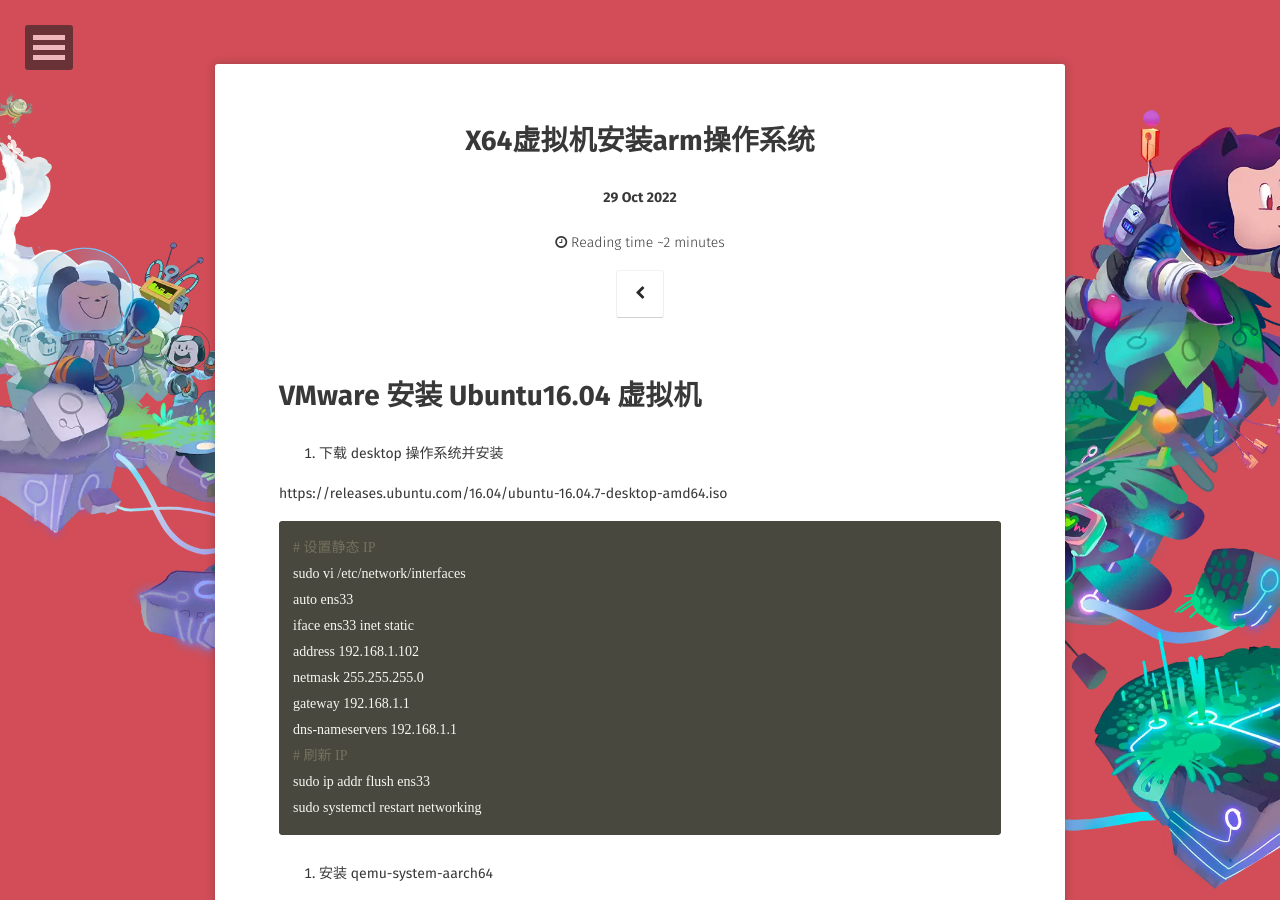
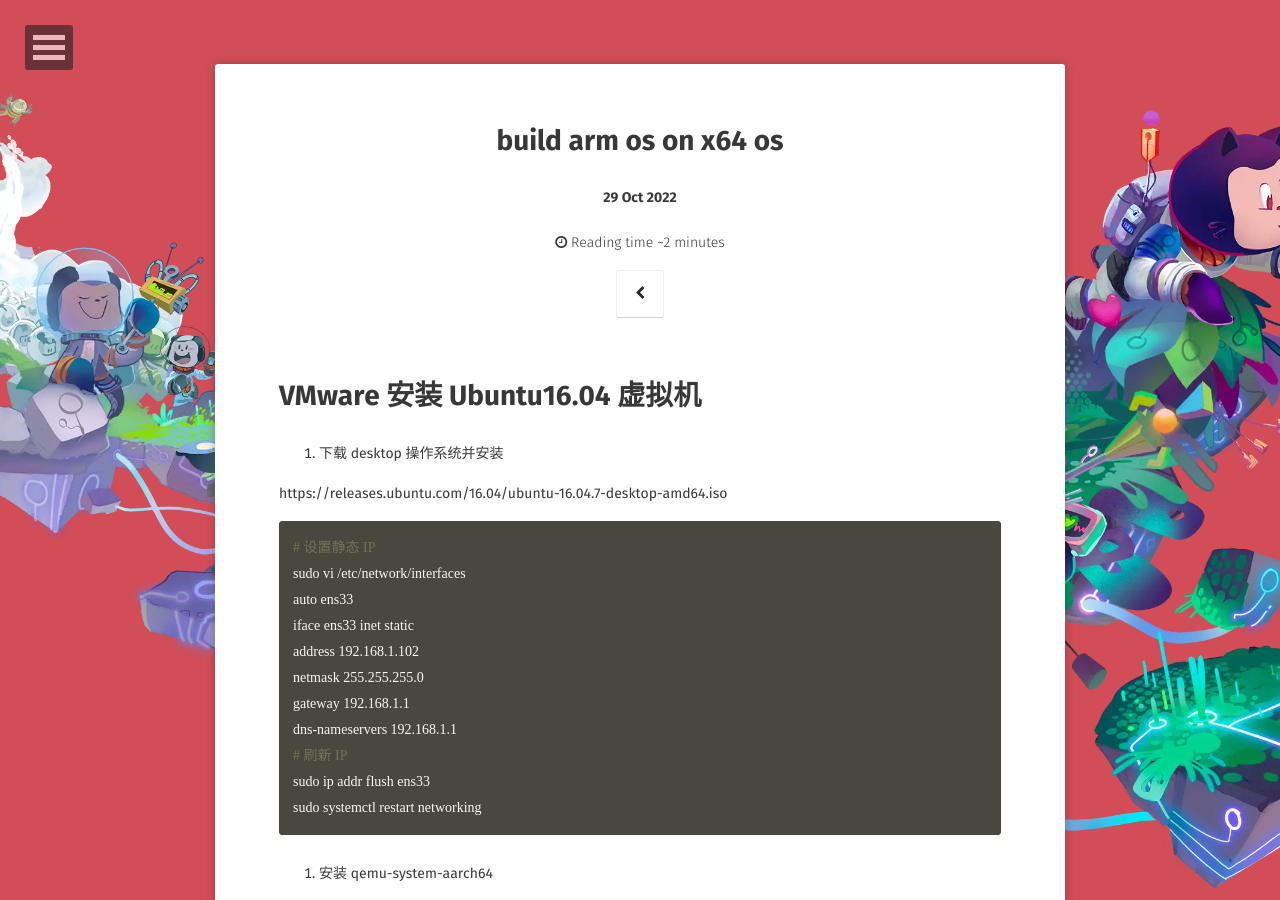
Before and after one commit to WebPavel/WebPavel.github.io, a Jekyll site: the page built from _posts/2022-10-29-x64虚拟机安装arm操作系统.md, in a window 1280 px wide and 900 px high. Built offline with Jekyll 4.4.1, drawn with Linux system fonts in a browser that asks for light colours; some web fonts are replaced; our own code applies the rules of GitHub Pages for plain Markdown files; comment, search, counter and statistics services are not loaded.

Commit message:
Update 2022-10-29-x64虚拟机安装arm操作系统.md

```diff
--- a/_posts/2022-10-29-x64虚拟机安装arm操作系统.md
+++ b/_posts/2022-10-29-x64虚拟机安装arm操作系统.md
@@ -1,3 +1,13 @@
+---
+layout: post
+title: "build arm os on x64 os"
+date: 2022-10-29
+excerpt: "how to build arm os on x64 os."
+tags: [arm]
+comments: false
+---
+
+
 # VMware 安装 Ubuntu16.04 虚拟机
 
 1. 下载 desktop 操作系统并安装
```
